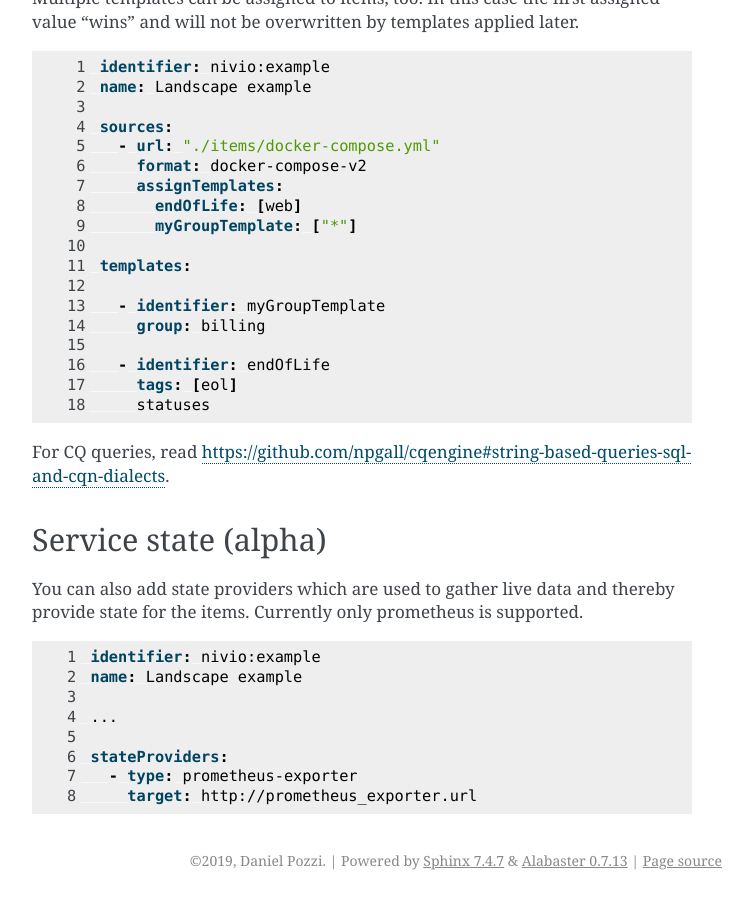
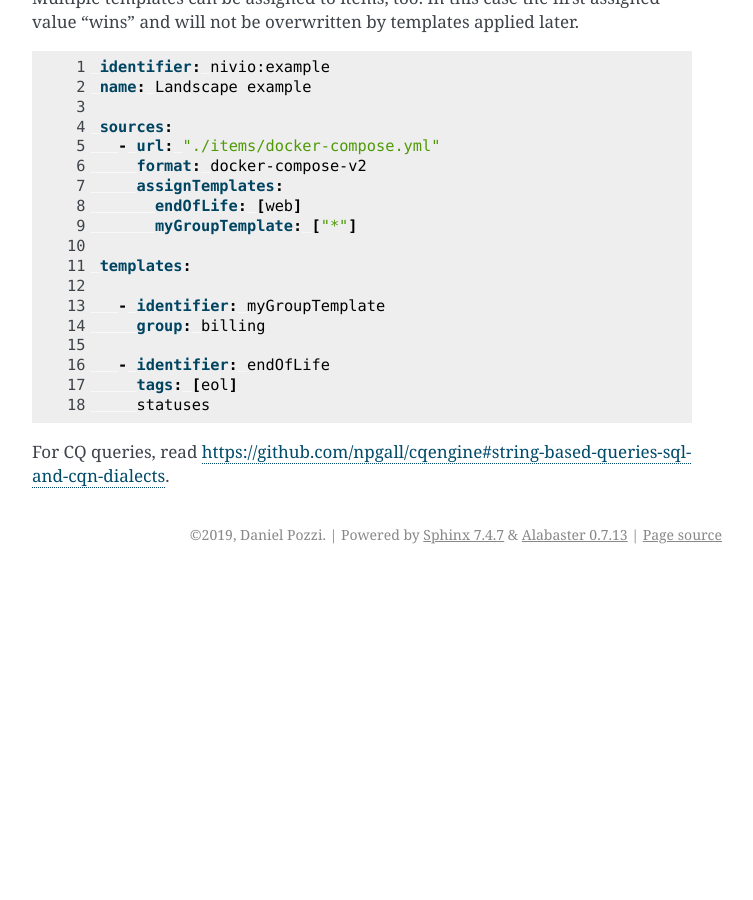
Before and after one commit to dedica-team/nivio, a Sphinx documentation site: the page built from docs/source/model.rst, in a window 1280 px wide and 900 px high, scrolled down 3128 px. Shown: the whole window, without its empty margins (388-1141 px from the left). Built offline with Sphinx 7.4.7, drawn with Linux system fonts in a browser that asks for light colours; after the commit the page ends 3702 px from its top, so only the background shows below that; some of the changed text lies outside the part shown.

Commit message:
[#37] updated docs

```diff
--- a/docs/source/model.rst
+++ b/docs/source/model.rst
@@ -163,20 +163,3 @@ will not be overwritten by templates applied later.
         statuses
 
 For CQ queries, read https://github.com/npgall/cqengine#string-based-queries-sql-and-cqn-dialects.
-
-Service state (alpha)
----------------------
-
-You can also add state providers which are used to gather live data and thereby provide state for the items. Currently only prometheus is supported.
-
-.. code-block:: yaml
-   :linenos:
-
-    identifier: nivio:example
-    name: Landscape example
-
-    ...
-
-    stateProviders:
-      - type: prometheus-exporter
-        target: http://prometheus_exporter.url
```
Also changed, not shown: 1 other file.
